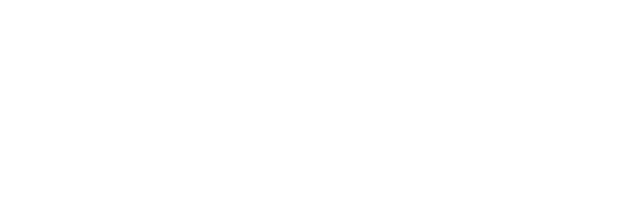
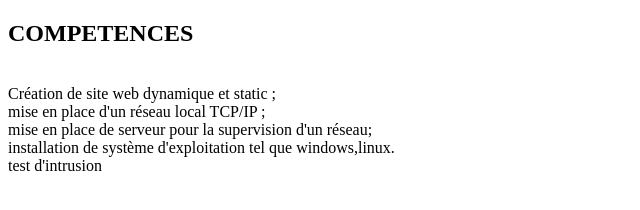
Before and after one commit to Badarou11/Mon_CV, a plain HTML site: page Mon_CV/index.html in a window 1280 px wide. Shown: the whole page, without its empty margins (0-640 px from the left). Drawn offline with Linux system fonts and the light colour scheme.

Commit message:
mise en place de la section competences

```diff
--- a/Mon_CV/index.html
+++ b/Mon_CV/index.html
@@ -13,7 +13,12 @@
     </header>
 
     <Main>
-
+<h2>COMPETENCES</h2>
+<br>Création de site web dynamique et static ;
+<br>mise en place d'un réseau local TCP/IP ;
+<br>mise en place de serveur pour la supervision d'un réseau;
+<br>installation de système d'exploitation tel que windows,linux.
+<br>test d'intrusion
     </Main>
 
     <footer>
```
